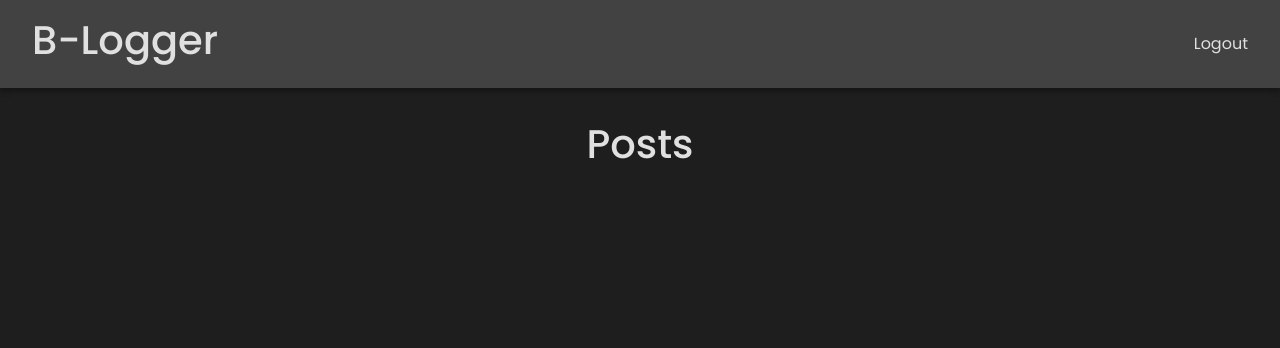
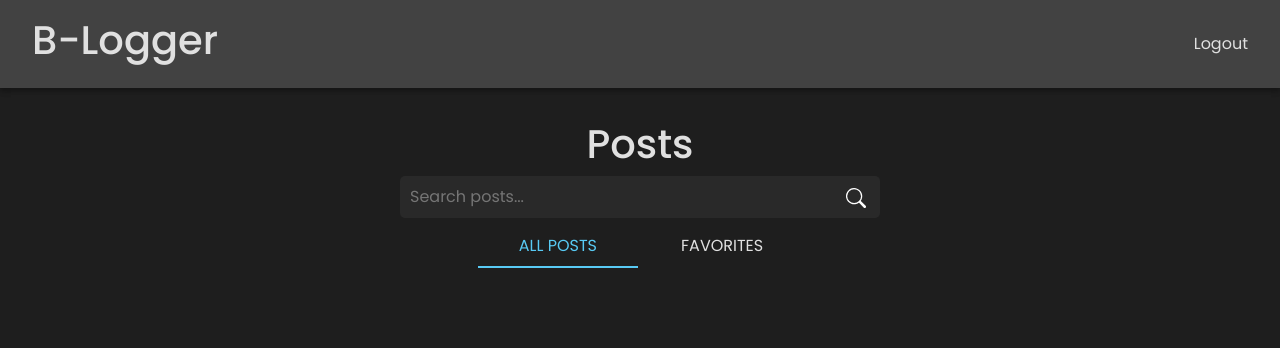
Before and after one commit to Vuinea/B-Logger, a Django app: page /posts/ in a window 1280 px wide. Shown: the top 348 px of the page. Run offline with Django 5.2, Linux system fonts and the light colour scheme; the visitor is signed in with stand-in values (Sample User, id 1); data that the repository does not hold is empty.

Commit message:
Finished tab and search bar styling

```diff
--- a/mysite/main/static/css/index.css
+++ b/mysite/main/static/css/index.css
@@ -2,6 +2,8 @@
     --main-bg: #1E1E1E;
     --main-color: #E0E0E0;
     --navbar-bg: #424242;
+    --primary-bold: #58CAF4;
+    --card-color: #292929;
 }
 
 body {
@@ -30,3 +32,71 @@ body {
 .auth-link:hover {
     text-decoration: underline;
 }
+
+
+.center-container {
+    display: flex;
+    justify-content: center;
+    align-items: center;
+    flex-direction: column;
+}
+
+.search-container {
+    padding: 0.5rem;
+    background-color: var(--card-color);
+    border-radius: 5px;
+    width: 30rem;
+    display: flex;
+
+}
+
+#search-input {
+    background-color: inherit;
+    color: white;
+    border: none;
+    width: 100%;
+}
+
+#search-btn {
+    color: white;
+    background-color: inherit;
+    border: none;
+}
+
+.tabs {
+    margin-bottom: 1rem;
+}
+
+.tab {
+    width: 10rem;
+    height: 1rem;
+    padding: 1rem;
+    padding-bottom: 2rem;
+    border: none;
+    background-color: var(--main-bg);
+    color: var(--main-color);
+    text-align: center;
+    text-transform: uppercase;
+}
+
+.selected-tab {
+    color: var(--primary-bold);
+    border-bottom: 2px solid var(--primary-bold);
+}
+
+
+.post-card {
+    background-color: var(--card-color);
+    color: var(white);
+    min-width: 10rem;
+    padding: 1rem;
+    margin-bottom: 1rem;
+    border-radius: 5px;
+    box-shadow: 0 3px 6px rgba(0,0,0,0.16), 0 3px 6px rgba(0,0,0,0.23);
+    list-style-type: none;
+}
+
+.card-bottom {
+    font-weight: bold;
+    text-transform: capitalize;
+}
--- /dev/null
+++ b/mysite/main/static/js/posts.js
@@ -0,0 +1,25 @@
+const allPostsTab = document.getElementById('all-posts-tab')
+const allPostsList = document.getElementById('all-posts-list')
+
+const favoritesTab = document.getElementById('favorites-tab')
+const favoritesList = document.getElementById('favorites-list')
+
+allPostsTab.classList.add('selected-tab');
+favoritesList.style.display = 'none';
+
+
+favoritesTab.addEventListener('click', () => {
+    allPostsTab.classList.remove('selected-tab');
+    favoritesTab.classList.add('selected-tab');
+
+    allPostsList.style.display = 'none';
+    favoritesList.style.display = 'block';
+})
+
+allPostsTab.addEventListener('click', () => {
+    favoritesTab.classList.remove('selected-tab');
+    allPostsTab.classList.add('selected-tab');
+
+    allPostsList.style.display = 'block';
+    favoritesList.style.display = 'none';
+})
--- a/mysite/main/templates/posts/posts.html
+++ b/mysite/main/templates/posts/posts.html
@@ -3,10 +3,48 @@
 {% block title %}Posts{% endblock %}
 
 {% block content %}
-    <h1 class="text-center">Posts</h1>
-    <ul>
-        {% for post in posts %}
-            <li>{{ post }}</li>
-        {% endfor %}
-    </ul>
+    <div class="center-container">
+        <h1>Posts</h1>
+        <div class="search-container">
+            <input autocomplete="off" type="text" id="search-input" placeholder="Search posts...">
+            <button id="search-btn">
+                <svg xmlns="http://www.w3.org/2000/svg" width="20" height="20" fill="currentColor" class="bi bi-search" viewBox="0 0 16 16">
+                    <path d="M11.742 10.344a6.5 6.5 0 1 0-1.397 1.398h-.001q.044.06.098.115l3.85 3.85a1 1 0 0 0 1.415-1.414l-3.85-3.85a1 1 0 0 0-.115-.1zM12 6.5a5.5 5.5 0 1 1-11 0 5.5 5.5 0 0 1 11 0"/>
+                </svg>
+            </button>
+        </div>
+        <div class="tabs">
+            <button id="all-posts-tab" class="tab">
+                <p>All Posts</p>
+            </button>
+            {% if user.is_authenticated %}
+                <button id="favorites-tab" class="tab">
+                    <p>Favorites</p>
+                </button>
+            {% endif %}
+        </div>
+        <ul id="all-posts-list">
+            {% for post in posts %}
+                <li class="post-card">
+                    <div class="card-top">
+                        {{ post }}
+
+                    </div>
+                    <div class="card-botom">
+
+                    </div>
+                </li>
+            {% endfor %}
+        </ul>
+        {% if user.is_authenticated %}
+            <ul id="favorites-list">
+                {% for post in favorites %}
+                    <li class="post-card">{{ post }}</li>
+                {% endfor %}
+            </ul>
+        {% endif %}
+    </div>
+
+{% load static %}
+<script src="{% static 'js/posts.js' %}"></script>
 {% endblock %}
--- /dev/null
+++ b/mysite/main/utils.py
@@ -0,0 +1,69 @@
+def get_keyboard_adjacency():
+    # Define the QWERTY keyboard layout
+    keyboard = [
+        ['1', '2', '3', '4', '5', '6', '7', '8', '9', '0'],
+        ['q', 'w', 'e', 'r', 't', 'y', 'u', 'i', 'o', 'p'],
+        ['a', 's', 'd', 'f', 'g', 'h', 'j', 'k', 'l', ';'],
+        ['z', 'x', 'c', 'v', 'b', 'n', 'm', ',', '.', '/']
+    ]
+
+    adjacency_dict = {}
+
+    # Iterate through each row and key
+    for row_index, row in enumerate(keyboard):
+        for col_index, key in enumerate(row):
+            adjacent_keys = []
+
+            # Check the same row
+            if col_index > 0:
+                adjacent_keys.append(row[col_index - 1])
+            if col_index < len(row) - 1:
+                adjacent_keys.append(row[col_index + 1])
+
+            # Check the row above
+            if row_index > 0:
+                row_above = keyboard[row_index - 1]
+                if col_index < len(row_above):
+                    adjacent_keys.append(row_above[col_index])
+                if col_index > 0:
+                    adjacent_keys.append(row_above[col_index - 1])
+                if col_index < len(row_above) - 1:
+                    adjacent_keys.append(row_above[col_index + 1])
+
+            # Check the row below
+            if row_index < len(keyboard) - 1:
+                row_below = keyboard[row_index + 1]
+                if col_index < len(row_below):
+                    adjacent_keys.append(row_below[col_index])
+                if col_index > 0:
+                    adjacent_keys.append(row_below[col_index - 1])
+                if col_index < len(row_below) - 1:
+                    adjacent_keys.append(row_below[col_index + 1])
+
+            adjacency_dict[key] = adjacent_keys
+
+    return adjacency_dict
+
+
+keys = get_keyboard_adjacency()
+raw_posts = ['python for beginners', 'cooking guide for new cooks']
+# Get the search query from the request
+search_query = 'puthon'.lower().replace(' ', '-').strip()
+tokens = search_query.split('-')
+print(tokens)
+posts = []
+# check each individual token for weighting
+for token in tokens:
+    match = False
+    # weight for token
+    for i in range(len(token)):
+        chars = [*keys[token[i]], token[i]]
+        for char in chars:
+            query = token[:i] + char + token[i+1:]
+            for x in raw_posts:
+                if query in x.lower():
+                    match = True
+    if not match:
+        break
+
+print(posts)
--- a/mysite/main/views.py
+++ b/mysite/main/views.py
@@ -22,9 +22,13 @@ def view_posts(request):
     """
 
     posts = Post.objects.all()
-    # print(posts)
+    if request.user.is_authenticated:
+        favorites = Favorite.objects.filter(user=request.user)
+    else:
+        favorites = []
     context = {
-        'posts': [post.title for post in posts]
+        'posts': [post.title for post in posts],
+        'favorites': [favorite.post.title for favorite in favorites],
     }
 
     return render(request, 'posts/posts.html', context)
```
